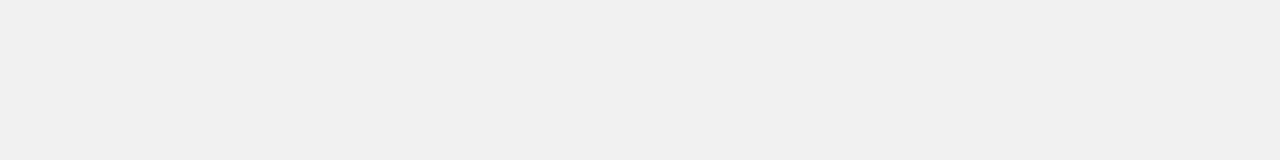
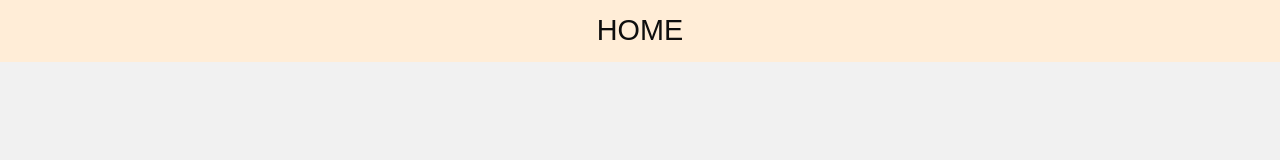
Before and after one commit to may-fernandez/Entrenamiento1_Ejercicio3, a plain HTML site: page pages/receta2.html in a window 1280 px wide. Drawn offline with Linux system fonts and the light colour scheme.

Commit message:
Agrega header a receta2

```diff
--- a/pages/receta2.html
+++ b/pages/receta2.html
@@ -7,6 +7,9 @@
     <title>Receta 2</title>
 </head>
 <body>
+    <header>
+        <a href="#" id="home">Home</a>
+    </header>
 
 </body>
 </html>
```
